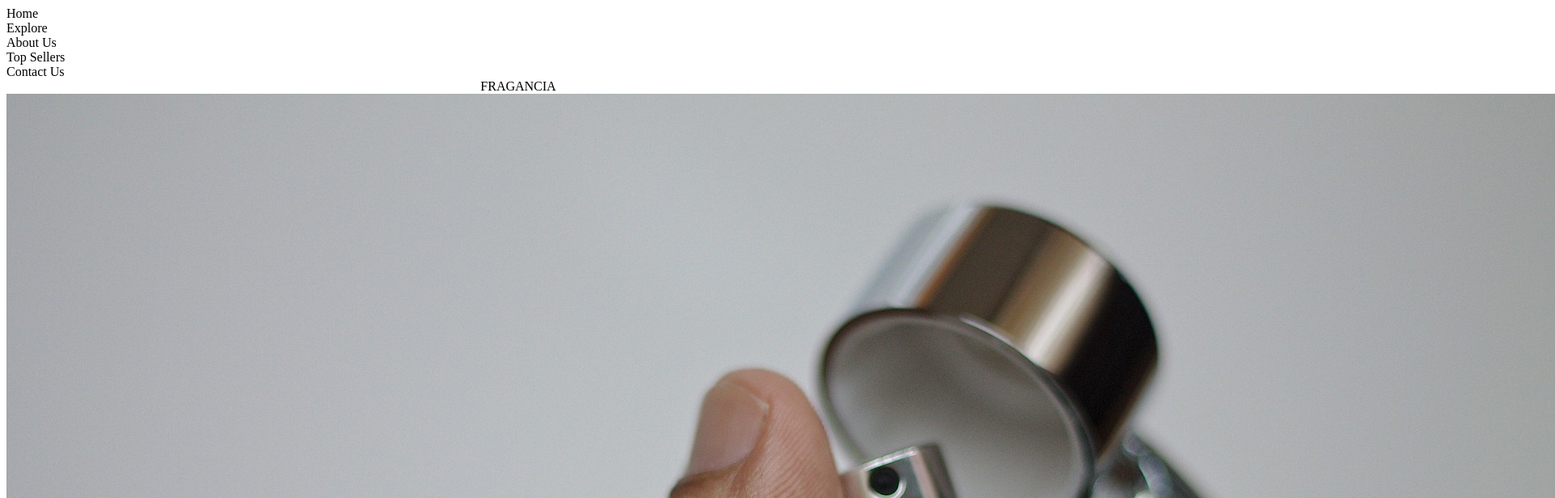
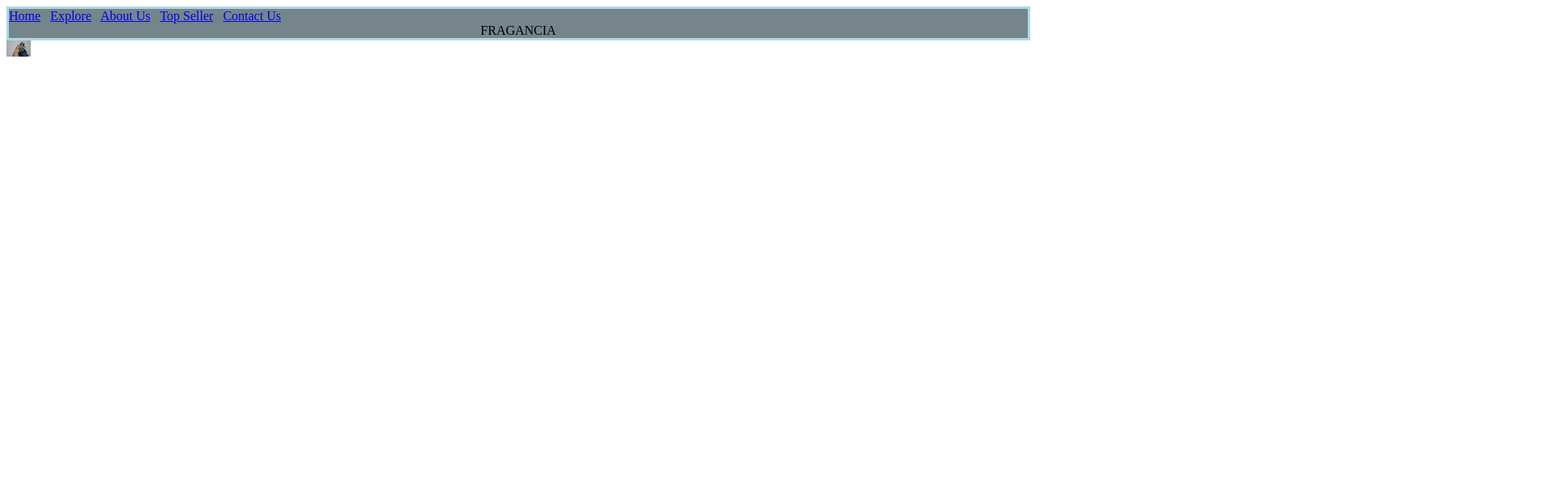
Before and after one commit to kus123123/FRAGANCIA, a plain HTML site: page index.html in a window 1280 px wide. Shown: the top 616 px of the page at 81% size, 1920 px wide, since content can reach past the window. Drawn offline with Linux system fonts and the light colour scheme.

Commit message:
new change

```diff
--- a/index.html
+++ b/index.html
@@ -8,14 +8,26 @@
     <link rel="stylesheet" href="style.css" />
   </head>
   <header>
-    <section class="containe">Home</section>
+    <!-- <section class="containe">Home</section>
     <section class="containe">Explore</section>
     <section class="containe">About Us</section>
     <section class="containe">Top Sellers</section>
     <section class="containe">Contact Us</section>
-    <section class="containe-heading"><center>FRAGANCIA</center></div>
-  </header>
-  <body>
-    <img src="for-men-g0cccbefff_1920.jpg" alt="" />
+    <section class="containe-heading"><center>FRAGANCIA</center></div> -->
+      <div class="header">
+        <div class="header-right">
+          <a class="active" href="#home">Home</a>&nbsp;&nbsp;
+          <a class="containe" href="#explore">Explore</a>&nbsp;&nbsp;
+          <a class="containe" href="about us">About Us</a>&nbsp;&nbsp;
+          <a class="containe"href="top seller">Top Seller</a>&nbsp;&nbsp;
+          <a class="containe" href="#contact us">Contact Us</a>&nbsp;&nbsp;
+          <a class="containe-heading"><center>FRAGANCIA</center></a>
+
+        </div>
+      </div>
+    </header>
+
+  <body class="body1">
+    <img src="for-men-g0cccbefff_1920.jpg" alt="" height="20"/>
   </body>
 </html>
--- a/style.css
+++ b/style.css
@@ -1,8 +1,14 @@
-.section{
-    background-color:rgb(200, 243, 243);
-    display: flex;
-    flex-direction: column;
+.header{border:solid lightblue;
+background-color:rgb(117, 133, 139);
+}
+#container-heading{
+    font: 'Courier New', monospace;
 
+}
+
+.body1{
+
+}
     /* align-self: flex-start; */
 
 
```
